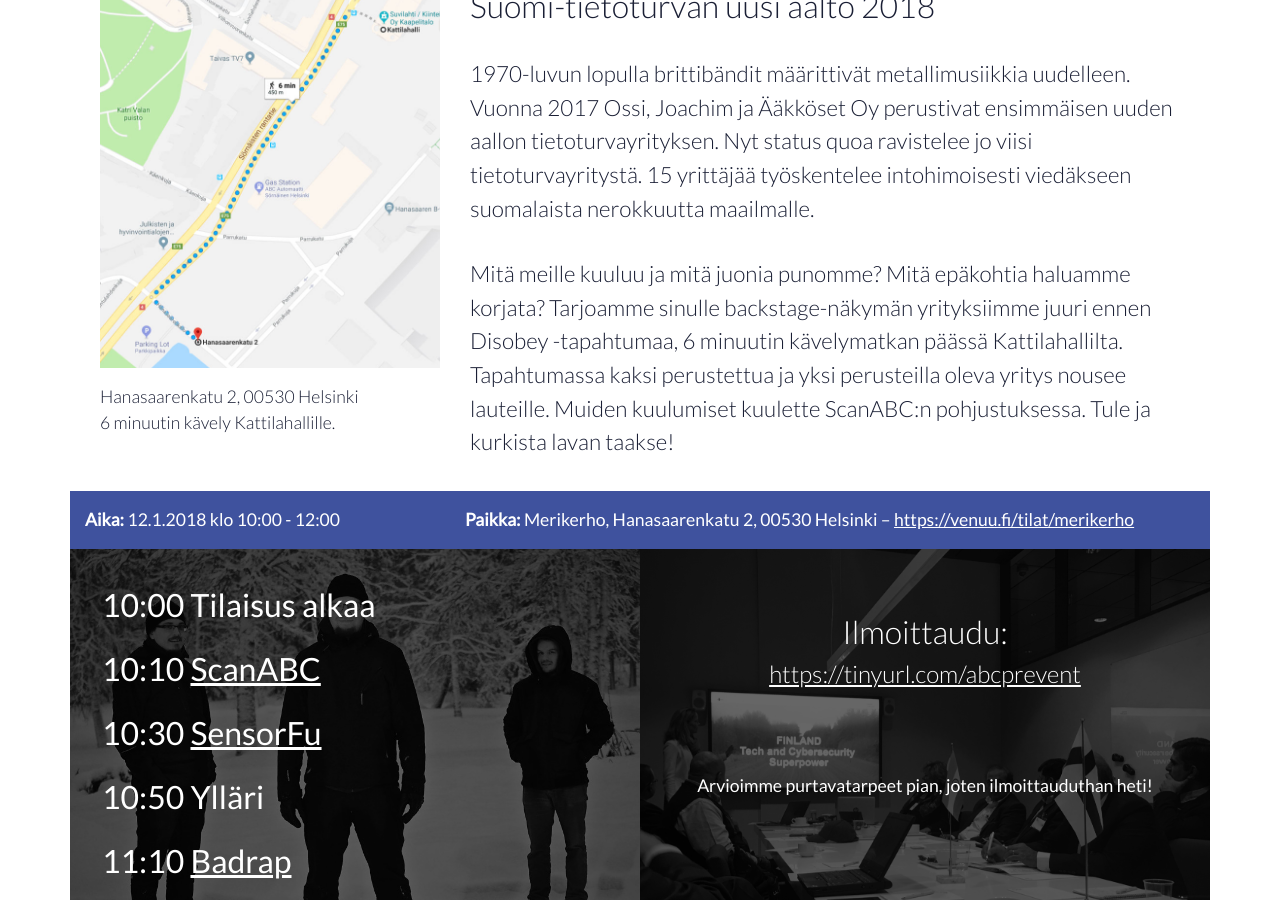
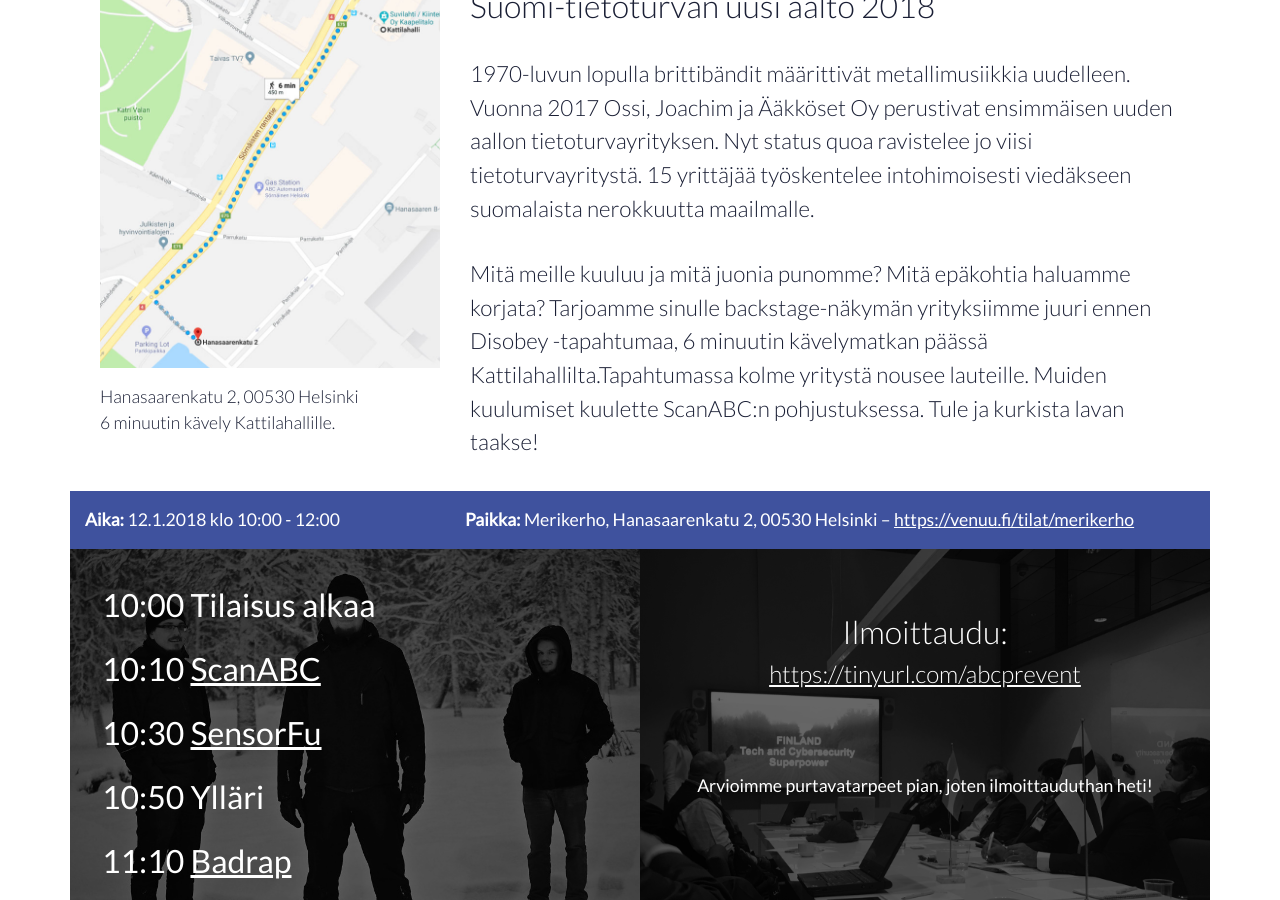
Before and after one commit to scanabc/scanabc.github.io, a Jekyll site: the page prevent18/index.html, which Jekyll copies as it is, in a window 1280 px wide and 900 px high, scrolled down 486 px. Built offline with Jekyll 4.4.1, drawn with Linux system fonts in a browser that asks for light colours.

Commit message:
prevent: streamline language a bit.

```diff
--- a/prevent18/index.html
+++ b/prevent18/index.html
@@ -64,8 +64,8 @@
            Mitä meille kuuluu ja mitä juonia punomme? Mitä epäkohtia haluamme
            korjata? Tarjoamme sinulle backstage-näkymän yrityksiimme
            juuri ennen Disobey -tapahtumaa, 6 minuutin kävelymatkan päässä
-           Kattilahallilta. Tapahtumassa kaksi perustettua ja yksi perusteilla
-           oleva yritys nousee lauteille. Muiden kuulumiset kuulette ScanABC:n
+           Kattilahallilta.Tapahtumassa kolme yritystä nousee lauteille.
+           Muiden kuulumiset kuulette ScanABC:n
            pohjustuksessa. Tule ja kurkista lavan taakse!
         </p>
       </div>
```
